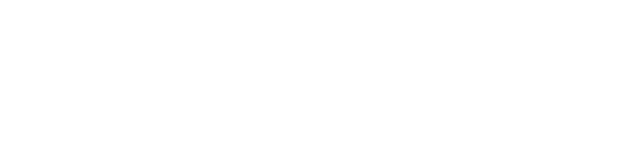
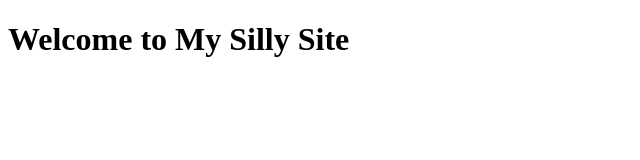
Before and after one commit to jph342/my-site, a plain HTML site: page index.html in a window 1280 px wide. Shown: the whole page, without its empty margins (0-640 px from the left). Drawn offline with Linux system fonts and the light colour scheme.

Commit message:
Update index.html

```diff
--- a/index.html
+++ b/index.html
@@ -2,6 +2,9 @@
 <html>
     <head>
         <meta charset="utf-8">
-        <Title> My Basic Site </Title>
+        <Title> My Basic Site | A Site of Silly </Title>
     </head>
+    <body>
+        <h1>Welcome to My Silly Site</h1>
+    </body>
 </html>
```
